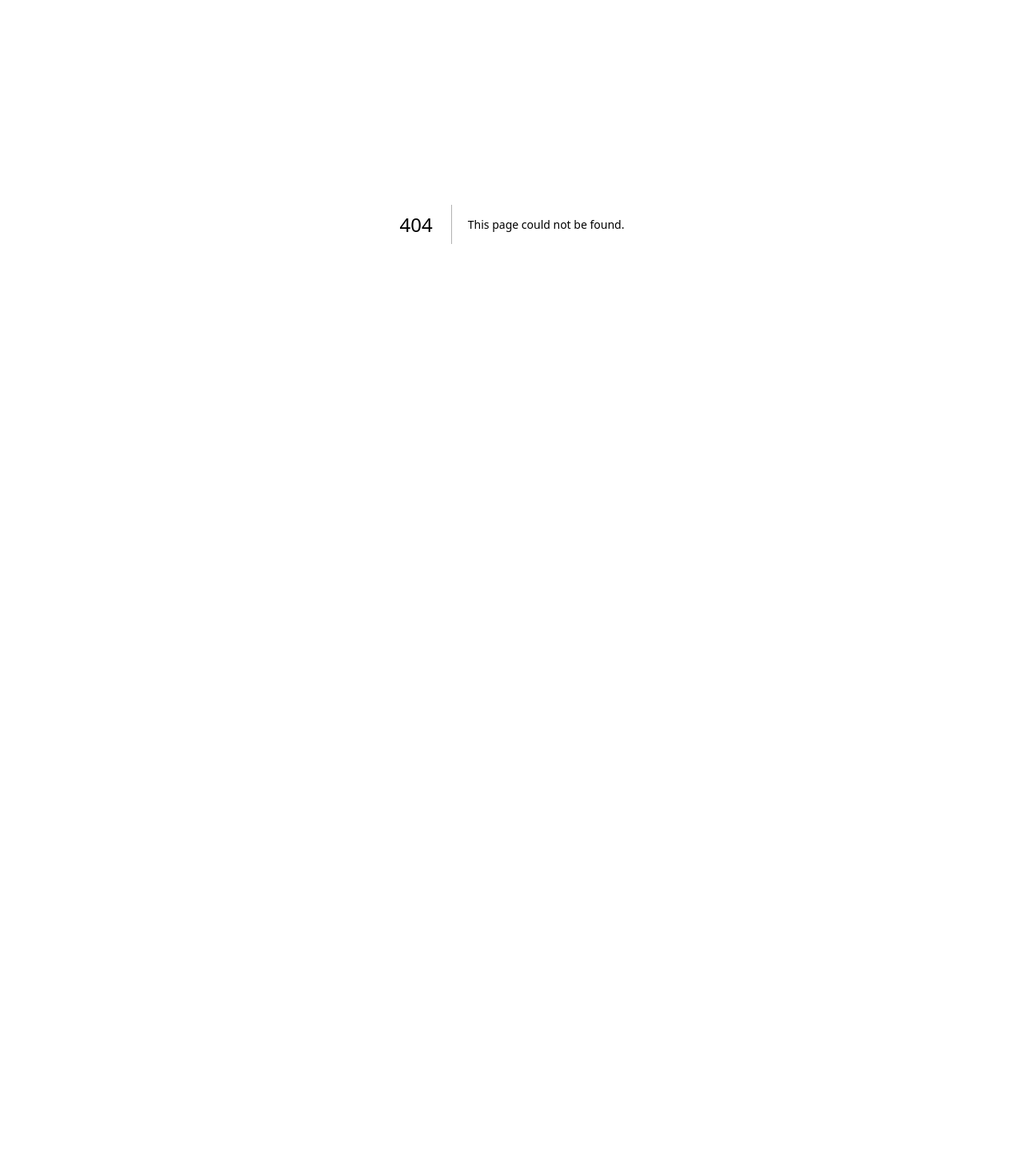
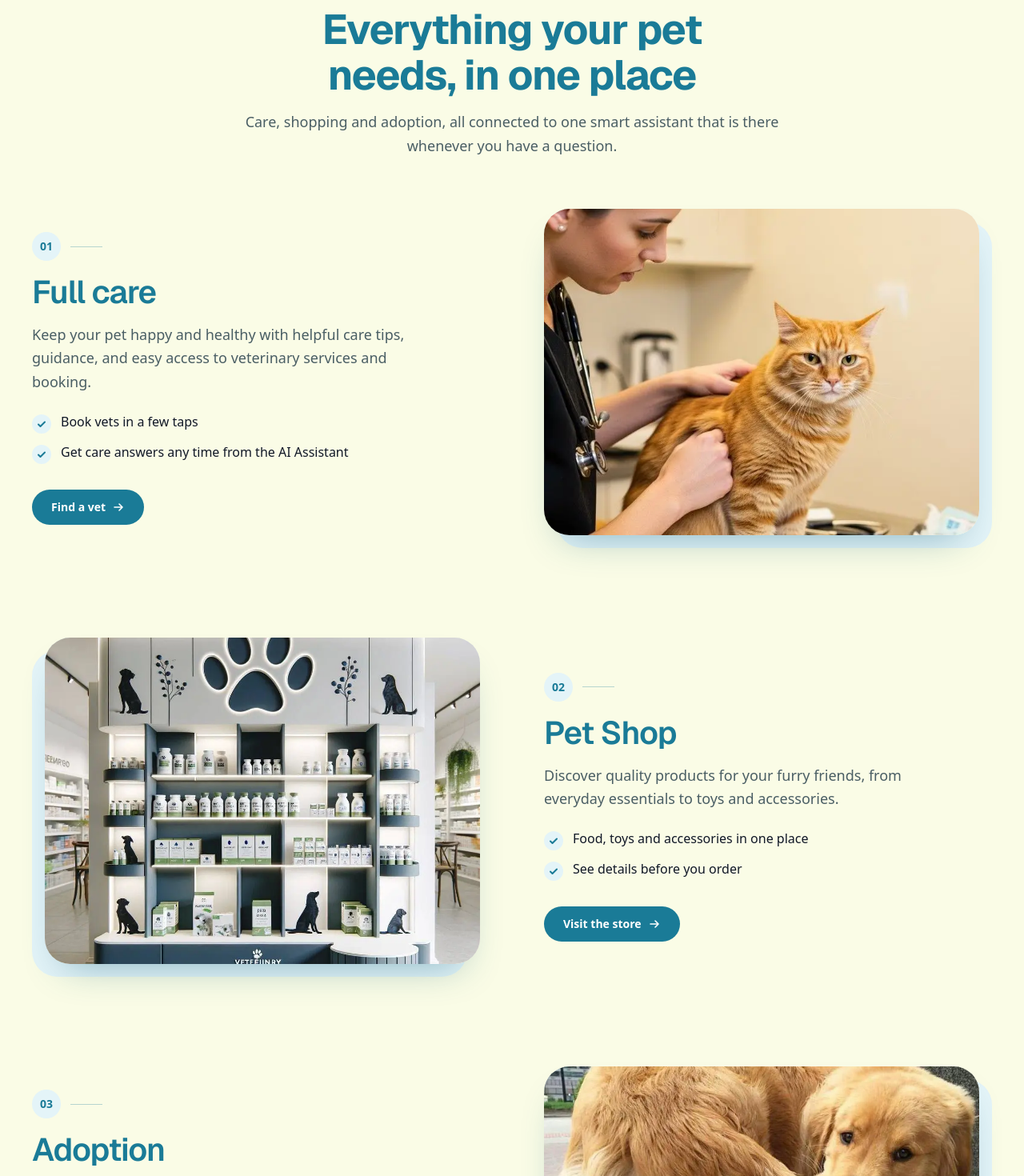
Before and after one commit to DevOraIntern2026/PetPal_team7, a Next.js app in the folder frontend/: page /features in a window 1280 px wide. Before the commit this address had no page. Shown: the part 200-1670 px from the top of the page at 80% size. Before the commit the page ends 880 px from the top, so only its background shows below. Built offline with nearby package versions, Linux system fonts and the light colour scheme.

Commit message:
Finished Features page

```diff
--- /dev/null
+++ b/frontend/app/features/page.jsx
@@ -0,0 +1,5 @@
+import FeaturesSection from "../../components/landing/FeaturesSection";
+
+export default function FeaturesPage() {
+  return <FeaturesSection />;
+}
--- a/frontend/app/layout.jsx
+++ b/frontend/app/layout.jsx
@@ -1,6 +1,7 @@
 import { Geist, Geist_Mono } from "next/font/google";
 import "./globals.css";
 import Navbar from "../components/layout/Navbar";
+import Footer from "../components/landing/Footer";
 
 const geistSans = Geist({
   variable: "--font-geist-sans",
@@ -21,11 +22,11 @@ export default function RootLayout({ children }) {
   return (
     <html
       lang="en"
-      className={`${geistSans.variable} ${geistMono.variable} h-full antialiased`}
-    >
+      className={`${geistSans.variable} ${geistMono.variable} h-full antialiased`}>
       <body className="flex min-h-screen flex-col">
         <Navbar />
         <main className="flex-1">{children}</main>
+        <Footer />
       </body>
     </html>
   );
--- a/frontend/app/page.jsx
+++ b/frontend/app/page.jsx
@@ -3,7 +3,6 @@ import ExploreSection from "../components/landing/ExploreSection";
 import VetSection from "../components/landing/VetSection";
 import ProductsSection from "../components/landing/ProductsSection";
 import AdoptionSection from "../components/landing/AdoptionSection";
-import Footer from "../components/landing/Footer";
 import WhyPetMate from "../components/landing/WhyPetMate";
 
 export default function Home() {
@@ -18,7 +17,6 @@ export default function Home() {
         <AdoptionSection />
       </main>
 
-      <Footer />
     </>
   );
 }
--- /dev/null
+++ b/frontend/components/landing/FeaturesSection.jsx
@@ -0,0 +1,207 @@
+import Image from "next/image";
+import Link from "next/link";
+import FadeIn from "../shared/FadeIn";
+
+const FEATURES = [
+  {
+    id: "care",
+    title: "Full care",
+    text: "Keep your pet happy and healthy with helpful care tips, guidance, and easy access to veterinary services and booking.",
+    points: [
+      "Book vets in a few taps",
+      "Get care answers any time from the AI Assistant",
+    ],
+    href: "/vets",
+    cta: "Find a vet",
+    image: "/images/landing/vet.webp",
+    alt: "A vet examining a ginger cat",
+  },
+  {
+    id: "shop",
+    title: "Pet Shop",
+    text: "Discover quality products for your furry friends, from everyday essentials to toys and accessories.",
+    points: [
+      "Food, toys and accessories in one place",
+      "See details before you order",
+    ],
+    href: "/store",
+    cta: "Visit the store",
+    image: "/images/landing/store.webp",
+    alt: "Shelves of pet supplies",
+  },
+  {
+    id: "adoption",
+    title: "Adoption",
+    text: "Explore adorable cats and dogs looking for a loving home, and find a companion that could become part of your family.",
+    points: [
+      "Browse pets available near you",
+      "Learn a little about each one before you meet",
+    ],
+    href: "/adopt",
+    cta: "Meet your match",
+    image: "/images/landing/adopt.webp",
+    alt: "A golden retriever being cuddled",
+  },
+];
+
+const focusRing =
+  "focus-visible:outline-3 focus-visible:outline-offset-3 focus-visible:outline-primary-deep";
+
+function CheckIcon() {
+  return (
+    <svg
+      width="14"
+      height="14"
+      viewBox="0 0 14 14"
+      fill="none"
+      aria-hidden="true">
+      <path
+        d="M3 7.5l2.5 2.5L11 4.5"
+        stroke="currentColor"
+        strokeWidth="2"
+        strokeLinecap="round"
+        strokeLinejoin="round"
+      />
+    </svg>
+  );
+}
+
+function ArrowIcon() {
+  return (
+    <svg
+      width="16"
+      height="16"
+      viewBox="0 0 16 16"
+      fill="none"
+      aria-hidden="true">
+      <path
+        d="M3 8h10m0 0L9 4m4 4-4 4"
+        stroke="currentColor"
+        strokeWidth="1.6"
+        strokeLinecap="round"
+        strokeLinejoin="round"
+      />
+    </svg>
+  );
+}
+
+export default function FeaturesSection() {
+  return (
+    <section
+      id="features"
+      className="bg-cream px-4 py-20 text-ink sm:px-6 lg:py-24"
+      aria-labelledby="features-heading">
+      <div className="mx-auto max-w-content">
+        <FadeIn direction="up" className="mx-auto mb-16 max-w-2xl text-center">
+          <p className="mb-3 text-sm font-semibold tracking-wider text-accent-strong">
+            WHAT YOU GET
+          </p>
+          <h2
+            id="features-heading"
+            className="mb-4 font-display text-hero font-bold tracking-tight text-balance text-primary-strong">
+            Everything your pet needs, in one place
+          </h2>
+          <p className="text-lg leading-relaxed text-ink-muted">
+            Care, shopping and adoption, all connected to one smart assistant
+            that is there whenever you have a question.
+          </p>
+        </FadeIn>
+
+        {/* Feature rows */}
+        <div className="grid gap-20 lg:gap-28">
+          {FEATURES.map((feature, i) => {
+            const flip = i % 2 === 1;
+            return (
+              <article
+                key={feature.id}
+                className="grid items-center gap-10 lg:grid-cols-2 lg:gap-20">
+                {/* Text */}
+                <FadeIn
+                  direction={flip ? "left" : "right"}
+                  className={flip ? "lg:order-2" : ""}>
+                  <span className="mb-4 inline-flex items-center gap-3 text-sm font-semibold text-primary-strong">
+                    <span className="grid size-9 place-items-center rounded-full bg-primary-tint">
+                      0{i + 1}
+                    </span>
+                    <span className="h-px w-10 bg-primary-strong/30" />
+                  </span>
+
+                  <h3 className="mb-4 font-display text-title font-semibold tracking-tight text-primary-strong">
+                    {feature.title}
+                  </h3>
+                  <p className="mb-6 max-w-[48ch] text-lg leading-relaxed text-ink-muted">
+                    {feature.text}
+                  </p>
+
+                  <ul className="mb-8 grid list-none gap-3 p-0">
+                    {feature.points.map((point) => (
+                      <li
+                        key={point}
+                        className="flex items-start gap-3 leading-snug">
+                        <span className="mt-0.5 inline-grid size-6 shrink-0 place-items-center rounded-full bg-primary-tint text-primary-strong">
+                          <CheckIcon />
+                        </span>
+                        {point}
+                      </li>
+                    ))}
+                  </ul>
+
+                  <Link
+                    href={feature.href}
+                    className={`group inline-flex items-center gap-2 rounded-full bg-primary-strong px-6 py-3 text-sm font-semibold text-white no-underline transition hover:bg-primary-deep active:scale-95 motion-reduce:transition-none ${focusRing}`}>
+                    {feature.cta}
+                    <span className="transition-transform group-hover:translate-x-1 motion-reduce:transition-none">
+                      <ArrowIcon />
+                    </span>
+                  </Link>
+                </FadeIn>
+
+                {/* Image */}
+                <FadeIn
+                  direction={flip ? "right" : "left"}
+                  delay={0.15}
+                  className={flip ? "lg:order-1" : ""}>
+                  <div
+                    className={`group relative mx-auto max-w-md pb-4 before:absolute before:bottom-0 before:top-4 before:rounded-feature before:bg-primary-tint lg:max-w-none ${
+                      flip
+                        ? "pl-4 before:left-0 before:right-4"
+                        : "pr-4 before:left-4 before:right-0"
+                    }`}>
+                    <div className="relative aspect-4/3 overflow-hidden rounded-feature bg-linear-to-br from-primary-tint to-cream shadow-image">
+                      <Image
+                        src={feature.image}
+                        alt={feature.alt}
+                        fill
+                        sizes="(max-width: 1024px) 100vw, 560px"
+                        className="object-cover transition-transform duration-700 group-hover:scale-105 motion-reduce:transition-none"
+                      />
+                    </div>
+                  </div>
+                </FadeIn>
+              </article>
+            );
+          })}
+        </div>
+
+        {/* CTA */}
+        <FadeIn direction="up" className="mt-24">
+          <div className="rounded-feature bg-primary-strong bg-(image:--paw-pattern) px-6 py-12 text-center text-white sm:px-12">
+            <h3 className="mb-3 font-display text-title font-semibold tracking-tight text-balance">
+              Not sure where to start?
+            </h3>
+            <p className="mx-auto mb-8 max-w-[44ch] text-lg leading-relaxed text-white/85">
+              Ask the AI Assistant anything about your pet and get clear answers
+              right away.
+            </p>
+            <Link
+              href="/assistant"
+              className={`inline-flex items-center gap-2 rounded-full bg-white px-6 py-3 text-sm font-semibold text-primary-deep no-underline transition hover:scale-105 hover:bg-primary-tint active:scale-95 motion-reduce:transition-none ${focusRing}`}>
+              Try the AI Assistant
+              <ArrowIcon />
+            </Link>
+          </div>
+        </FadeIn>
+      </div>
+    </section>
+  );
+}
--- a/frontend/components/landing/Footer.jsx
+++ b/frontend/components/landing/Footer.jsx
@@ -1,6 +1,7 @@
 "use client";
 
 import Link from "next/link";
+
 import { motion } from "framer-motion";
 import {
   FaPaw,
@@ -15,6 +16,7 @@ import {
   FaUsers,
   FaCommentDots,
 } from "react-icons/fa";
+import { useState, useEffect } from "react";
 
 const quickLinks = [
   { label: "Home", href: "/" },
@@ -91,6 +93,12 @@ function SectionTitle({ icon: Icon, children }) {
 }
 
 export default function Footer() {
+  const [year, setYear] = useState(2026);
+
+  useEffect(() => {
+    setYear(new Date().getFullYear());
+  }, []);
+
   return (
     <footer className="relative mt-16 w-full overflow-hidden border-t border-primary-tint bg-gradient-to-b from-white via-cream to-primary-tint text-ink sm:mt-20">
       {/* Decorative background */}
@@ -109,16 +117,14 @@ export default function Footer() {
         initial="hidden"
         whileInView="visible"
         viewport={{ once: true, amount: 0.12 }}
-        className="relative mx-auto max-w-7xl px-5 pb-12 pt-14 sm:px-8 sm:pb-14 sm:pt-16 lg:px-10 lg:pt-20"
-      >
+        className="relative mx-auto max-w-7xl px-5 pb-12 pt-14 sm:px-8 sm:pb-14 sm:pt-16 lg:px-10 lg:pt-20">
         <div className="grid grid-cols-1 gap-12 sm:grid-cols-2 sm:gap-x-10 lg:grid-cols-[1.35fr_1fr_1fr_1fr] lg:gap-12">
           {/* Brand */}
           <motion.div variants={itemVariants} className="max-w-md">
             <Link
               href="/"
               aria-label="Pet Mate Home"
-              className="group mb-5 inline-flex items-center gap-3"
-            >
+              className="group mb-5 inline-flex items-center gap-3">
               <span className="flex h-14 w-14 items-center justify-center rounded-2xl bg-gradient-to-br from-primary to-primary-strong text-3xl text-white shadow-lg shadow-primary/20 transition-transform duration-300 group-hover:-rotate-6 group-hover:scale-105">
                 <FaPaw aria-hidden="true" />
               </span>
@@ -146,8 +152,7 @@ export default function Footer() {
                   key={label}
                   whileHover={{ y: -5, scale: 1.04 }}
                   transition={{ duration: 0.2 }}
-                  className="flex flex-col items-center gap-3 text-center"
-                >
+                  className="flex flex-col items-center gap-3 text-center">
                   <div className="flex h-12 w-12 items-center justify-center rounded-2xl border border-primary-tint bg-white text-lg text-primary-strong shadow-sm sm:h-14 sm:w-14 sm:text-xl">
                     <Icon aria-hidden="true" />
                   </div>
@@ -169,8 +174,7 @@ export default function Footer() {
                 <li key={link.href}>
                   <Link
                     href={link.href}
-                    className="group inline-flex items-center gap-3 text-sm text-ink-muted transition-colors duration-200 hover:text-primary-strong sm:text-base"
-                  >
+                    className="group inline-flex items-center gap-3 text-sm text-ink-muted transition-colors duration-200 hover:text-primary-strong sm:text-base">
                     <FaArrowRight
                       aria-hidden="true"
                       className="shrink-0 text-xs text-primary transition-transform duration-200 group-hover:translate-x-1"
@@ -191,8 +195,7 @@ export default function Footer() {
                 <li key={link.href}>
                   <Link
                     href={link.href}
-                    className="group inline-flex items-center gap-3 text-sm text-ink-muted transition-colors duration-200 hover:text-primary-strong sm:text-base"
-                  >
+                    className="group inline-flex items-center gap-3 text-sm text-ink-muted transition-colors duration-200 hover:text-primary-strong sm:text-base">
                     <FaArrowRight
                       aria-hidden="true"
                       className="shrink-0 text-xs text-primary transition-transform duration-200 group-hover:translate-x-1"
@@ -206,8 +209,7 @@ export default function Footer() {
             {/* Contact card */}
             <motion.div
               whileHover={{ y: -4 }}
-              className="mt-8 rounded-card border border-primary-tint bg-white/80 p-5 shadow-sm transition-shadow duration-300 hover:shadow-card"
-            >
+              className="mt-8 rounded-card border border-primary-tint bg-white/80 p-5 shadow-sm transition-shadow duration-300 hover:shadow-card">
               <div className="flex items-start gap-3">
                 <div className="flex h-11 w-11 shrink-0 items-center justify-center rounded-xl bg-primary-tint text-lg text-primary-strong">
                   <FaCommentDots aria-hidden="true" />
@@ -222,8 +224,7 @@ export default function Footer() {
 
                   <Link
                     href="/contact-us"
-                    className="group mt-3 inline-flex items-center gap-2 text-sm font-semibold text-primary-strong transition-colors hover:text-primary-deep"
-                  >
+                    className="group mt-3 inline-flex items-center gap-2 text-sm font-semibold text-primary-strong transition-colors hover:text-primary-deep">
                     Get in touch
                     <FaArrowRight
                       aria-hidden="true"
@@ -253,8 +254,7 @@ export default function Footer() {
                   aria-label={label}
                   whileHover={{ y: -5, scale: 1.08 }}
                   whileTap={{ scale: 0.94 }}
-                  className="flex h-12 w-12 items-center justify-center rounded-2xl bg-gradient-to-br from-primary to-primary-strong text-lg text-white shadow-md shadow-primary/15 transition-shadow duration-300 hover:shadow-lg hover:shadow-primary/30 sm:h-14 sm:w-14 sm:text-xl"
-                >
+                  className="flex h-12 w-12 items-center justify-center rounded-2xl bg-gradient-to-br from-primary to-primary-strong text-lg text-white shadow-md shadow-primary/15 transition-shadow duration-300 hover:shadow-lg hover:shadow-primary/30 sm:h-14 sm:w-14 sm:text-xl">
                   <Icon aria-hidden="true" />
                 </motion.a>
               ))}
@@ -263,8 +263,7 @@ export default function Footer() {
             {/* Friendly closing message */}
             <motion.div
               whileHover={{ scale: 1.02 }}
-              className="mt-9 rounded-feature border border-primary-tint bg-gradient-to-br from-primary-tint to-white p-6"
-            >
+              className="mt-9 rounded-feature border border-primary-tint bg-gradient-to-br from-primary-tint to-white p-6">
               <div className="mb-3 flex items-center gap-2 text-2xl text-primary-strong">
                 <FaPaw aria-hidden="true" />
                 <FaHeart aria-hidden="true" className="text-lg" />
@@ -286,7 +285,7 @@ export default function Footer() {
       <div className="relative border-t border-primary-tint bg-primary-tint/70">
         <div className="mx-auto flex max-w-7xl flex-col items-center justify-between gap-4 px-5 py-6 sm:px-8 md:flex-row lg:px-10">
           <p className="text-center text-xs text-ink-muted sm:text-sm">
-            © {new Date().getFullYear()} Pet Mate. All rights reserved.
+            © {year} Pet Mate. All rights reserved.
           </p>
 
           <div className="flex items-center gap-2 text-sm font-medium text-primary-deep">
--- a/frontend/components/landing/Hero.jsx
+++ b/frontend/components/landing/Hero.jsx
@@ -29,7 +29,7 @@ export default function Hero() {
               Get Started
             </Link>
             <Link
-              href="#features"
+              href="/features"
               className="rounded-md border border-primary-strong/30 bg-white px-8 py-3 text-sm font-semibold text-ink transition hover:scale-105 hover:bg-primary-tint active:scale-95">
               Explore Features
             </Link>
```
